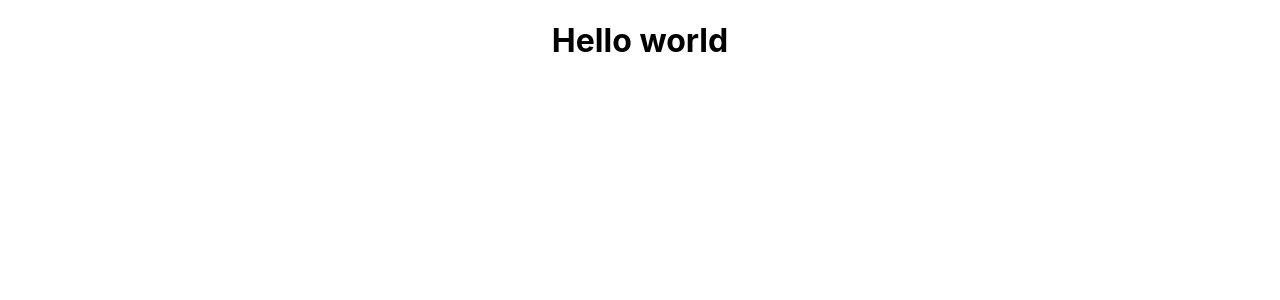
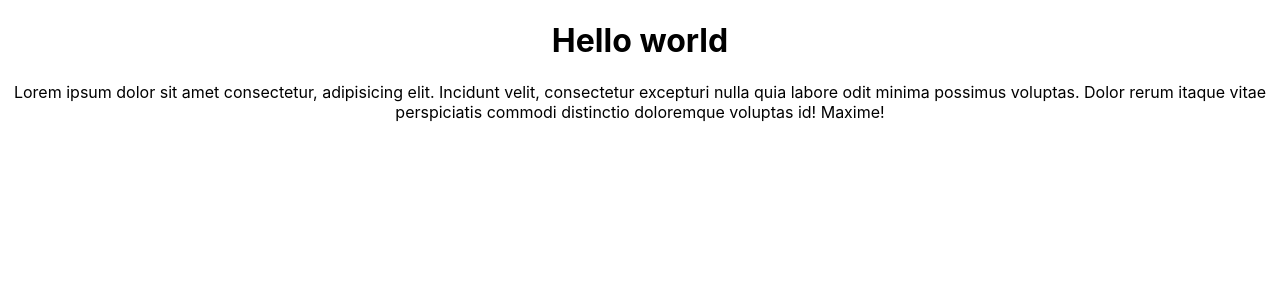
Before and after one commit to Taharka2000/Rest, a React (Create React App) app: page / in a window 1280 px wide. Shown: the top 300 px of the page. Built offline with nearby package versions, Linux system fonts and the light colour scheme.

Commit message:
Initial commit of React project

```diff
--- a/src/App.js
+++ b/src/App.js
@@ -5,6 +5,7 @@ function App() {
   return (
     <div className="App">
       <h1> Hello world </h1>
+      <p>Lorem ipsum dolor sit amet consectetur, adipisicing elit. Incidunt velit, consectetur excepturi nulla quia labore odit minima possimus voluptas. Dolor rerum itaque vitae perspiciatis commodi distinctio doloremque voluptas id! Maxime!</p>
     </div>
   );
 }
```
